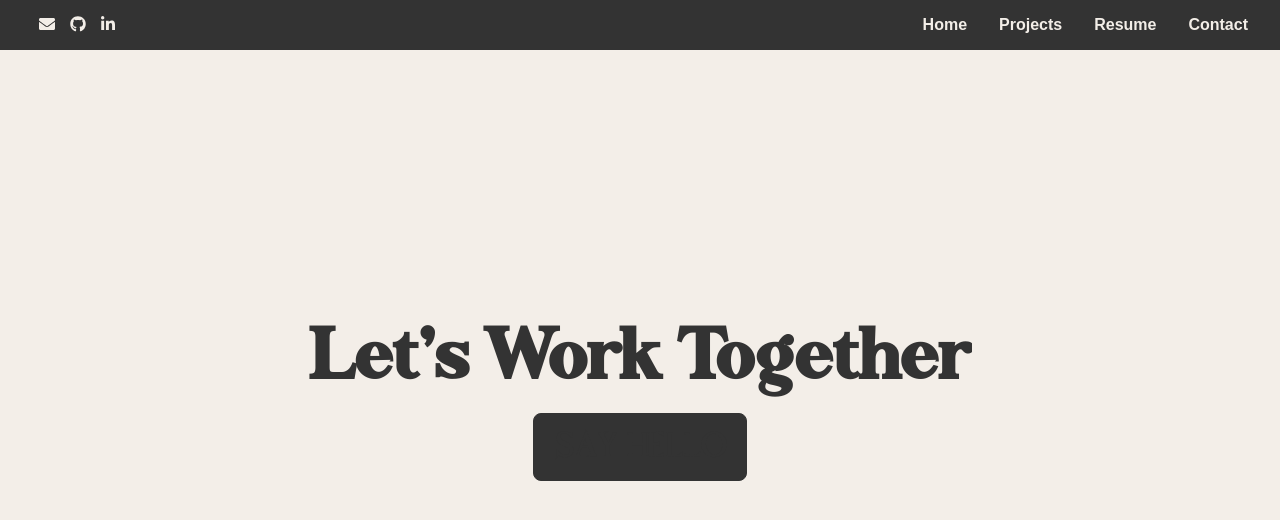
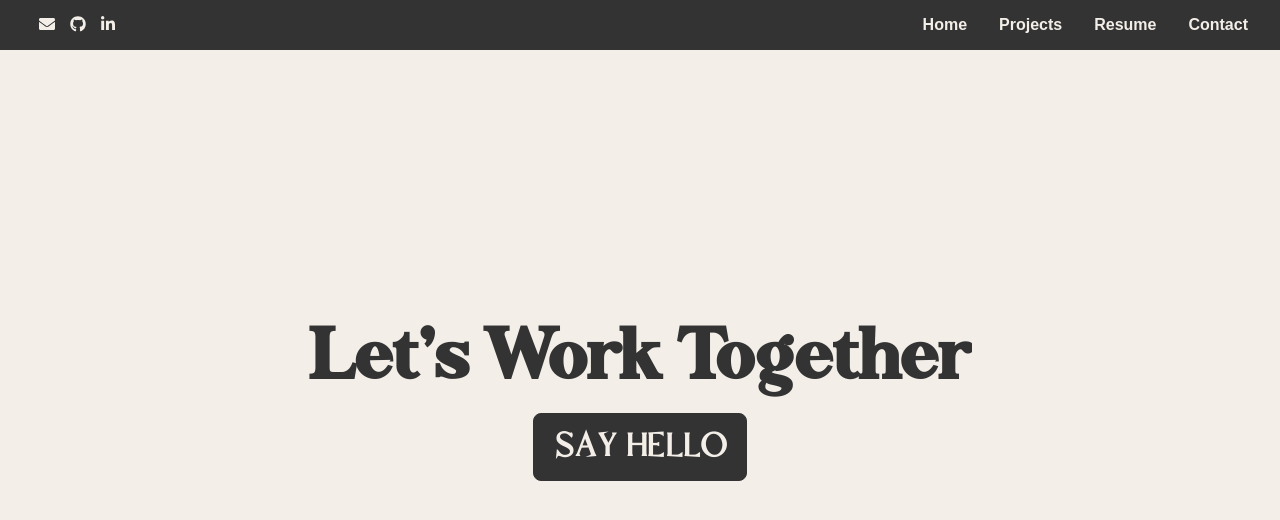
Before and after one commit to kelsiebesingeryeh/personal-website, a React (Create React App) app: page /contact in a window 1280 px wide. In both pictures the pointer is over the link "SAY HELLO". Shown: the top 520 px of the page. Built offline with nearby package versions, Linux system fonts and the light colour scheme.

Commit message:
change text color on button hover

```diff
--- a/src/Card/Card.scss
+++ b/src/Card/Card.scss
@@ -51,6 +51,7 @@
 
 .projectLinks:hover {
     background: $dark-charcoal;
+    color: $linen;
 }
 
 .imageContainer {
--- a/src/Contact/Contact.scss
+++ b/src/Contact/Contact.scss
@@ -28,4 +28,5 @@
 
 .emailContact:hover {
     background: $dark-charcoal;
+    color: $linen;
 }
```
